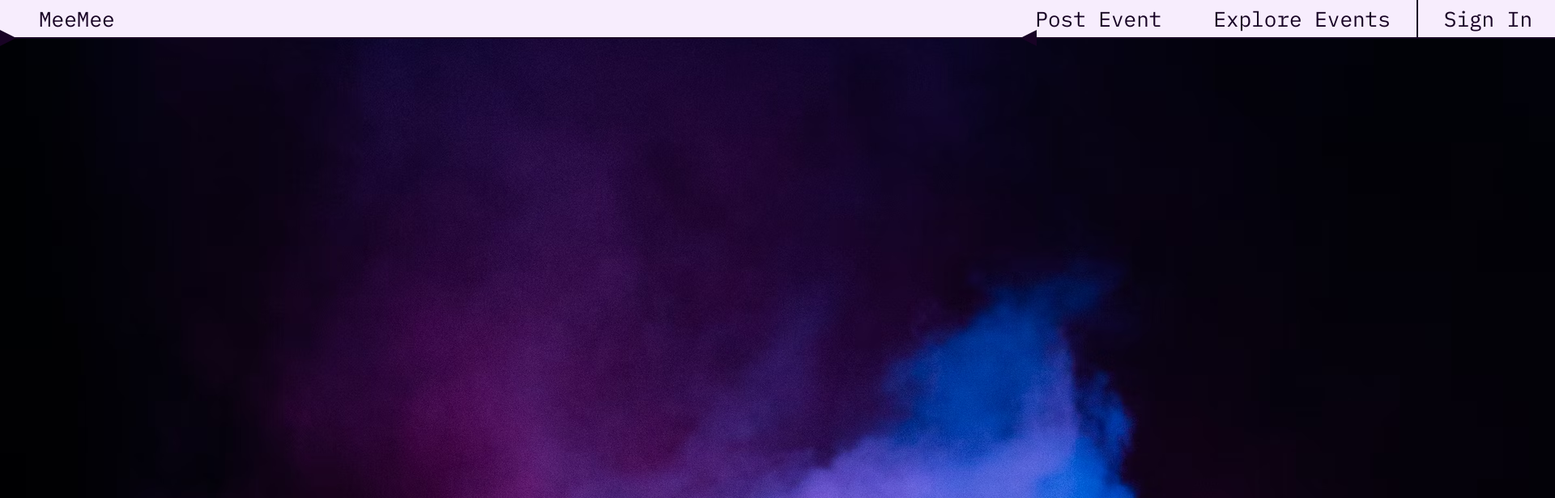
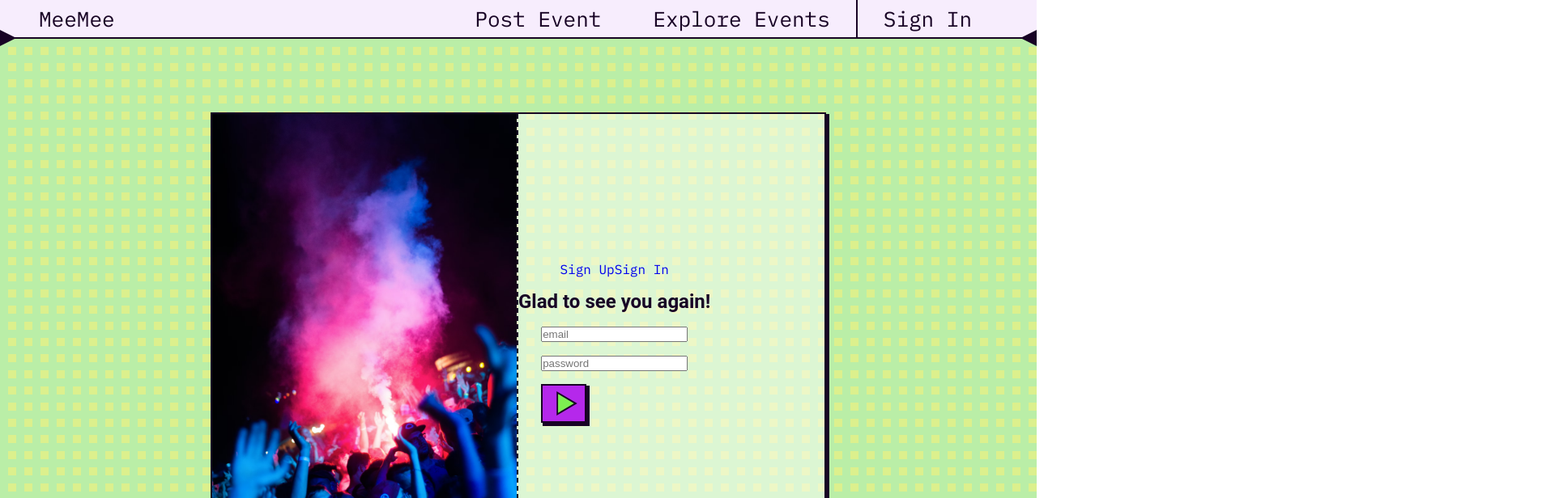
Before and after one commit to Edu0ff/meetup-clone, a React (Vite) app in the folder frontend/: page /signin in a window 1280 px wide. Shown: the top 616 px of the page at 81% size, 1920 px wide, since content can reach past the window. Built offline with nearby package versions, Linux system fonts and the light colour scheme.

Commit message:
Structure and styles for: signin and signup

```diff
--- a/frontend/src/pages/SignInPage/index.jsx
+++ b/frontend/src/pages/SignInPage/index.jsx
@@ -7,12 +7,13 @@ function SignInPage() {
   return (
     <main className="signin-page">
       <div className="signin-container">
-        <img className="sigup-image" src="/img/show.avif" alt="" />
-        <div className="sign-header">
+        <img className="signin-image" src="/img/show.avif" alt="" />
+        <div className="signin-section">
+          <div className="signin-header">
             <Link to="/signup">Sign Up</Link>
             <Link to="/signin">Sign In</Link>
           </div>
-        <h2 className="sign-text">Glad to see you again!</h2>
+          <h2 className="signin-text">Glad to see you again!</h2>
           <form action="">
             <div className="form-group">
               <input
@@ -35,6 +36,7 @@ function SignInPage() {
             <ArrowButton type="submit" />
           </form>
         </div>
+      </div>
     </main>
   );
 }
--- a/frontend/src/pages/SignInPage/style.css
+++ b/frontend/src/pages/SignInPage/style.css
@@ -3,8 +3,53 @@
     linear-gradient(to right, #baeea7 10px, transparent 10px);
   background-size: 20px 20px;
   background-color: #dcf08d;
+  display: flex;
+  justify-content: center;
+  align-items: center;
 }
 
-/* width: 100%;
-  height: 50%;
-  object-fit: cover; */
+.signin-container {
+  display: flex;
+  align-items: center;
+  max-width: 95vh;
+  max-height: 100vh;
+  border-radius: none;
+  border: 2px solid var(--text);
+  box-sizing: border-box;
+  box-shadow: 3px 3px 0 1px rgba(24, 3, 37);
+  outline: none;
+  background-color: rgba(255, 255, 255, 0.5);
+}
+
+.signin-image {
+  border-right: 2px dashed var(--text);
+  width: 50%;
+  height: 100%;
+  object-fit: cover;
+}
+
+.signin-section {
+  display: flex;
+  flex-direction: column;
+  justify-content: center;
+  align-items: center;
+}
+
+.signin-header {
+  display: flex;
+  justify-content: space-between;
+  margin-bottom: 1rem;
+  font-family: "IBM Plex Mono", monospace;
+}
+
+.signin-text {
+  margin-bottom: 1rem;
+}
+
+.form-group {
+  margin-bottom: 1rem;
+}
+
+.signin-header a {
+  text-decoration: none;
+}
--- a/frontend/src/pages/SignUpPage/index.jsx
+++ b/frontend/src/pages/SignUpPage/index.jsx
@@ -16,8 +16,9 @@ function SignUnPage() {
   return (
     <main className="signup-page">
       <div className="signup-container">
-        <img className="sigup-image" src="/img/cosplay.avif" alt="" />
-        <div className="sign-header">
+        <img className="signup-image" src="/img/cosplay.avif" alt="" />
+        <div className="signup-section">
+          <div className="signup-header">
             <Link to="/signup">Sign Up</Link>
             <Link to="/signin">Sign In</Link>
           </div>
@@ -87,6 +88,7 @@ function SignUnPage() {
             <ArrowButton type="submit" />
           </form>
         </div>
+      </div>
     </main>
   );
 }
```
Also changed, not shown: frontend/src/pages/SignUpPage/style.css (+41 -0 lines). Lines whose indentation alone changed are shown as unchanged.
